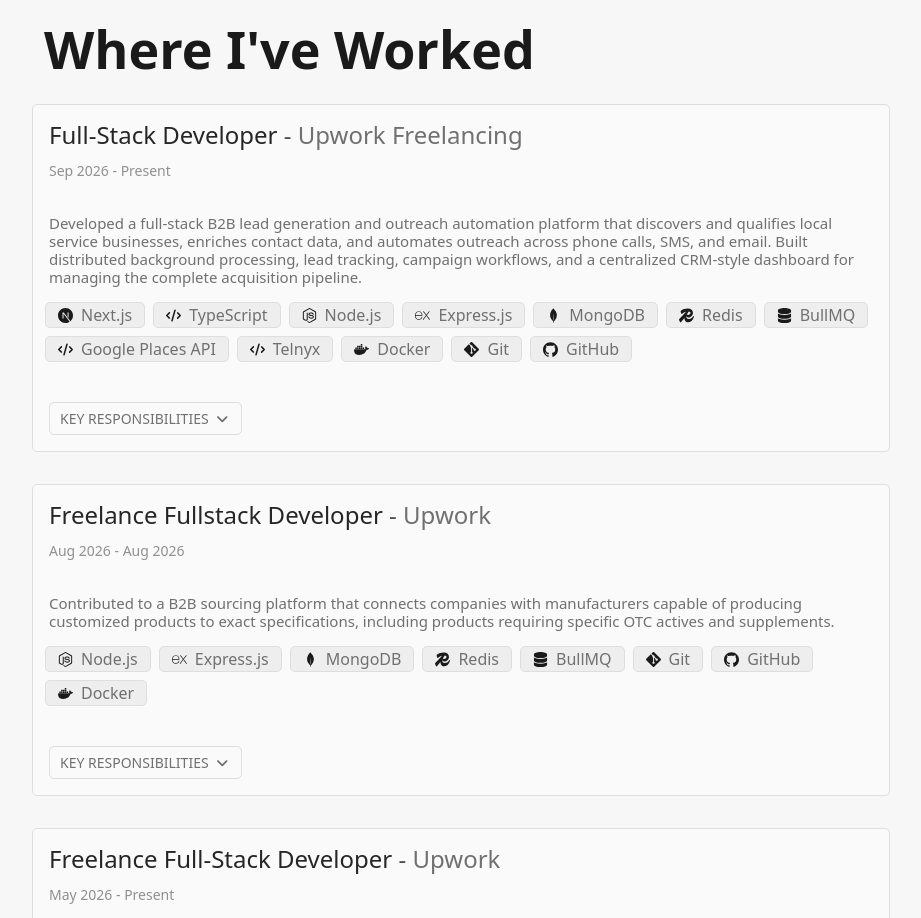
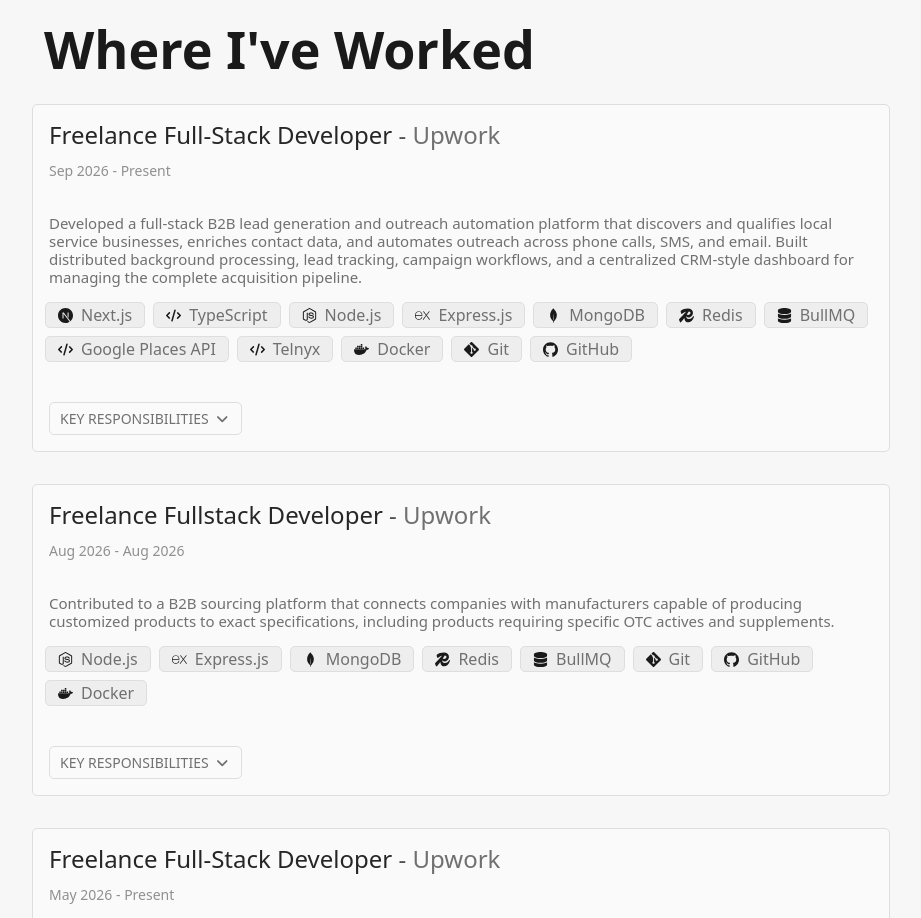
Before and after one commit to Apridonidze/portfolio-app, a React (Vite) app: page / in a window 1280 px wide. Shown: the part 1262-2180 px from the top of the page, without its empty margins (342-1263 px from the left). Built offline with nearby package versions, Linux system fonts and the light colour scheme.

Commit message:
fix : fixed experience typeo

```diff
--- a/src/container/Experiences.jsx
+++ b/src/container/Experiences.jsx
@@ -16,8 +16,8 @@ export default function Experiences({ setActiveSection }){
    const experiences = [
     {
       date: "Sep 2026 - Present",
-      position: "Full-Stack Developer",
-      company_name: "Upwork Freelancing",
+      position: "Freelance Full-Stack Developer",
+      company_name: "Upwork",
 
       description:
           "Developed a full-stack B2B lead generation and outreach automation platform that discovers and qualifies local service businesses, enriches contact data, and automates outreach across phone calls, SMS, and email. Built distributed background processing, lead tracking, campaign workflows, and a centralized CRM-style dashboard for managing the complete acquisition pipeline.",
```
